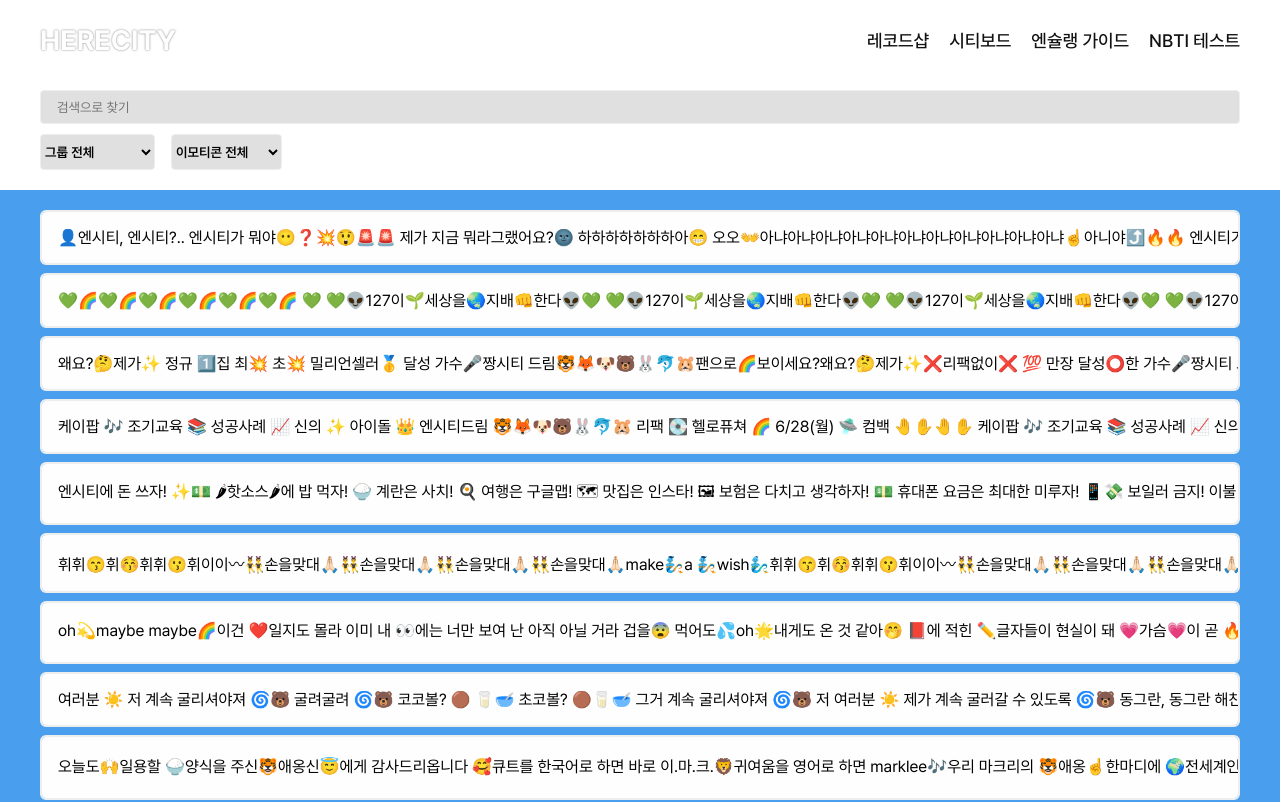
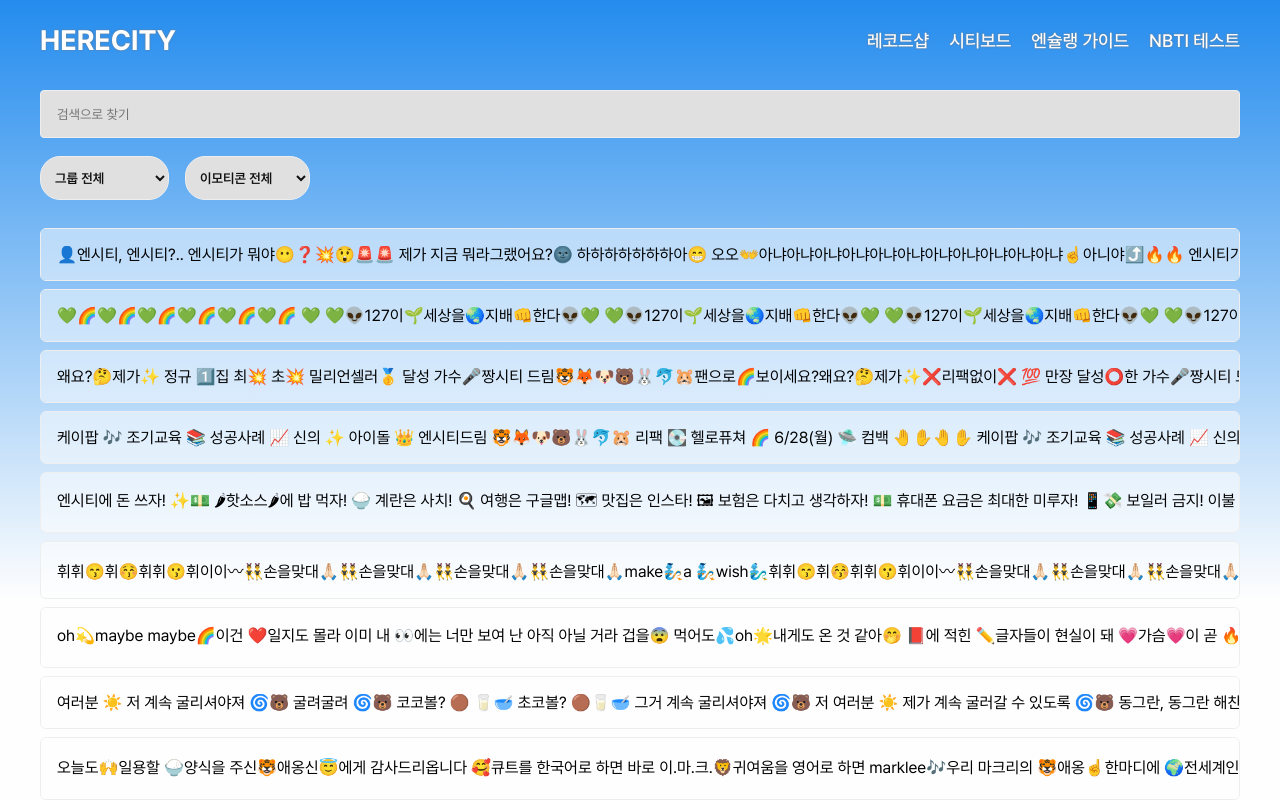
Before and after one commit to herecity/herecity-vite, a React (Vite) app: page /nkeyboard in a window 1280 px wide. Shown: the top 802 px of the page. Built offline with nearby package versions, Linux system fonts and the light colour scheme.

Commit message:
design: 시티보드 디자인 수정

```diff
--- a/src/components/cityboard/Cityboard.tsx
+++ b/src/components/cityboard/Cityboard.tsx
@@ -33,8 +33,8 @@ const Cityboard = () => {
   return (
     <div className='cityboard-main-root'>
       <Navbar />
-      <SearchBar cityboardList={cityboardList} />
       <main>
+        <SearchBar cityboardList={cityboardList} />
         <section className='filter-section'>
           <div>
             <select
@@ -61,7 +61,7 @@ const Cityboard = () => {
         </section>
         <section className='text-section'>
           <ul>
-            {isLoading && <Loading />}
+            {isLoading && <Loading color='blue' />}
             {cityboardList
               ?.filter(filterGroup)
               .filter(filterEmojiType)
--- a/src/components/cityboard/styles/cityboard.styles.scss
+++ b/src/components/cityboard/styles/cityboard.styles.scss
@@ -3,11 +3,23 @@
   display: flex;
   flex-direction: column;
 
+  &::after {
+    position: fixed;
+    top: 0;
+    left: 0;
+    content: '';
+    width: 100%;
+    height: 100vh;
+    @include background-gradient($blue);
+    z-index: -1;
+  }
+
   main {
+    width: 100%;
     flex: 1;
     display: flex;
     flex-direction: column;
-    gap: 20px;
+    gap: 8px;
   }
 
   .filter-section {
@@ -26,16 +38,16 @@
     select {
       background-color: $gray100;
       border: 1px solid $gray200;
-      padding: 8px 16px 8px 0px;
-      border-radius: 4px;
+      padding: 12px 20px 12px 10px;
+      border-radius: 20px;
       font-weight: 600;
+      color: $black;
     }
   }
 
   .text-section {
     flex: 1;
     padding: 20px;
-    background-color: $blue-lighten;
     display: flex;
     justify-content: center;
 
@@ -55,8 +67,8 @@
         padding: 16px;
         overflow-x: scroll;
         white-space: nowrap;
-        border: 2px solid $gray200;
-        background-color: $white;
+        border: 1px solid $gray200;
+        background-color: rgba(255, 255, 255, 0.49);
         border-radius: 6px;
 
         &:hover {
--- a/src/components/cityboard/styles/search.bar.styles.scss
+++ b/src/components/cityboard/styles/search.bar.styles.scss
@@ -19,7 +19,7 @@
       .input {
         flex: 1;
         background-color: transparent;
-        padding: 8px 16px;
+        padding: 15px 16px;
       }
 
       .delete-btn {
@@ -44,6 +44,7 @@
       -webkit-box-shadow: 3px 10px 15px 2px $gray400;
       box-shadow: 3px 10px 15px 2px $gray400;
       transform: translateY(8px);
+      z-index: 999;
 
       .item {
         flex-shrink: 0;
--- a/src/components/common/Loading/Loading.tsx
+++ b/src/components/common/Loading/Loading.tsx
@@ -1,7 +1,7 @@
 import './styles/loading.styles.scss';
 
 type Props = {
-  color?: 'green' | 'blud' | 'pink' | 'yellow';
+  color?: 'green' | 'blue' | 'pink' | 'yellow';
 };
 
 const Loading = ({ color = 'green' }: Props) => {
--- a/src/components/common/Loading/styles/loading.styles.scss
+++ b/src/components/common/Loading/styles/loading.styles.scss
@@ -5,7 +5,7 @@
   align-items: center;
   justify-content: center;
   padding: 30px 0;
-  background-color: $white;
+  background-color: transparent;
 
   .spinner {
     width: 40px;
--- a/src/components/common/Navbar/styles/navbar.styles.scss
+++ b/src/components/common/Navbar/styles/navbar.styles.scss
@@ -30,7 +30,8 @@
       font-size: 18px;
       font-weight: 500;
       transition: color 300ms ease-in-out;
-      color: $black;
+      color: $white;
+      text-shadow: $gray500 0px 0 2px;
 
       &:hover {
         color: $black;
--- a/src/components/home/Home.tsx
+++ b/src/components/home/Home.tsx
@@ -1,5 +1,5 @@
 import { useState } from 'react';
-import { Link } from 'react-router-dom';
+import { Link, useNavigate } from 'react-router-dom';
 import { Swiper, SwiperSlide } from 'swiper/react';
 import 'swiper/css';
 import 'swiper/css/pagination';
@@ -8,6 +8,7 @@ import './styles/home.styles.scss';
 import Navbar, { tabList } from '@components/common/Navbar/Navbar';
 
 const Home = () => {
+  const navigate = useNavigate();
   const [activeTab, setActiveTab] = useState(0);
 
   return (
@@ -23,11 +24,13 @@ const Home = () => {
             return (
               <SwiperSlide>
                 <div className='slide-container'>
-                  <Link to={tab.tab}>
-                    <div className='tab-name'>{tab.name}</div>
-                    <p>{tab.description}</p>
-                    <button className='button-primary '>{'바로가기'}</button>
-                  </Link>
+                  <div className='tab-name'>{tab.name}</div>
+                  <p>{tab.description}</p>
+                  <button
+                    onClick={() => navigate(tab.tab)}
+                    className={`button-primary ${tab.tab}`}>
+                    {'바로가기'}
+                  </button>
                 </div>
               </SwiperSlide>
             );
--- a/src/components/home/styles/home.styles.scss
+++ b/src/components/home/styles/home.styles.scss
@@ -11,7 +11,7 @@
   }
 
   &.city-board {
-    @include background-gradient($blue-lighten);
+    @include background-gradient($blue);
   }
 
   &.nchelin {
@@ -36,11 +36,6 @@
     max-width: $max-page-width;
 
     .slide-container {
-      display: flex;
-      flex-direction: column;
-      align-items: center;
-
-      a {
       width: 100%;
       display: flex;
       flex-direction: column;
@@ -61,6 +56,19 @@
 
       .button-primary {
         width: 200px;
+
+        &:hover {
+          &.city-board {
+            background-color: $blue-lighten;
+          }
+
+          &.nchelin {
+            background-color: $pink-lighten;
+          }
+
+          &.nbti {
+            background-color: $yellow-lighten;
+          }
         }
       }
     }
--- a/src/styles/_color.scss
+++ b/src/styles/_color.scss
@@ -14,14 +14,16 @@ $green: #b7d400;
 $green-lighten: #e8f2a8;
 
 //blue
-$blue: #0a83f3;
-$blue-lighten: #499eed;
+$blue: #248cee;
+$blue-lighten: #b7d7f5;
 
 //pink
 $pink: #ff6868;
+$pink-lighten: #f6c4c4;
 
 //yellow
 $yellow: #ebd45d;
+$yellow-lighten: #eee7c2;
 
 //secondary
 $secondary-lighten: #f1e1f4;
```
Lines whose indentation alone changed are shown as unchanged.
